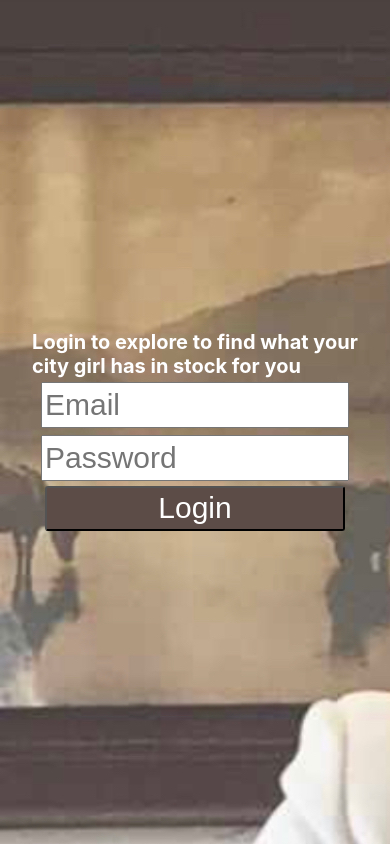
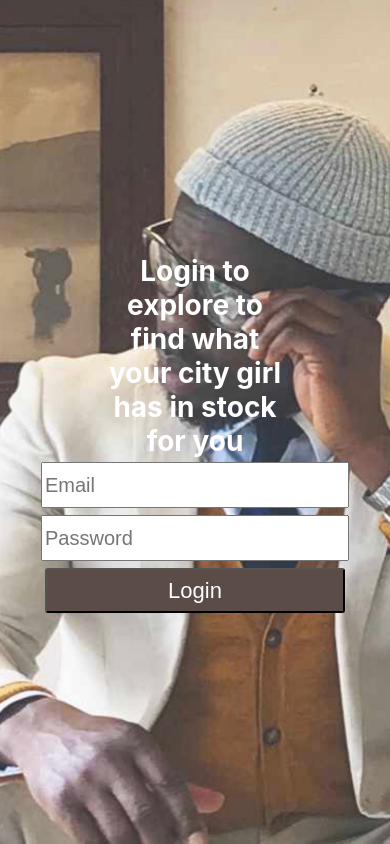
Before and after one commit to didiukeje/Chibueze-Ogah, a React (Create React App) app: page /login in a window 390 px wide. Built offline with nearby package versions, Linux system fonts and the light colour scheme.

Commit message:
Login page responsiveness

```diff
--- a/src/components/Login.js
+++ b/src/components/Login.js
@@ -28,21 +28,24 @@
       display="flex"
       alignItems="center"
       justifyContent="center"
-      // filter="blur(1px)"  Apply a blur effect to the background image
-     >
+      backgroundSize="cover"
+      backgroundPosition="center"
+    >
       <Center
          p={4}
          backgroundColor="whiteAlpha.800"
          borderRadius="md"
          flexDirection="column"
+         width={['90%', '70%', '50%']} // Adjust width for mobile responsiveness
        >
         <Heading
           size="lg"
           mb={4}
-          fontSize="20px"
+          fontSize={['20px', '24px', '28px']}
           color="white"
+          textAlign="center" // Center text on mobile
         >
-          Login to explore to find what your <br /> city girl has in stock for you
+          Login to explore to find what your city girl has in stock for you
         </Heading>
         <Input
           type="email"
@@ -50,34 +53,30 @@
           value={email}
           onChange={(e) => setEmail(e.target.value)}
           mb={2}
-          width="300px"
+          width={["100%", "100%", "300px"]}
           height="40px"
-          fontSize="30px"
-          outline="0"
-          boxShadow="none"
+          fontSize={['16px', '20px']}
         />
         <Input
           type="password"
           placeholder="Password"
           value={password}
           onChange={(e) => setPassword(e.target.value)}
-          width="300px"
+          width={["100%", "100%", "300px"]}
           height="40px"
-          fontSize="30px"
+          fontSize={['16px', '20px']}
           margin="5px"
-          outline="0"
-          boxShadow="none"
         />
         <Button
           onClick={handleLogin}
           background="#5c4c47"
-          width="300px"
+          width={["100%", "100%", "300px"]}
           height="45px"
           color="white"
           borderRadius="3px"
-          fontSize="30px"
-          _hover="{color: #4a2315}"
-          boxShadow="none"
+          fontSize={['18px', '22px']}
+          _hover={{ background: '#4a2315', color: 'white' }}
+          mt={2}
         >
           Login
         </Button>
```
